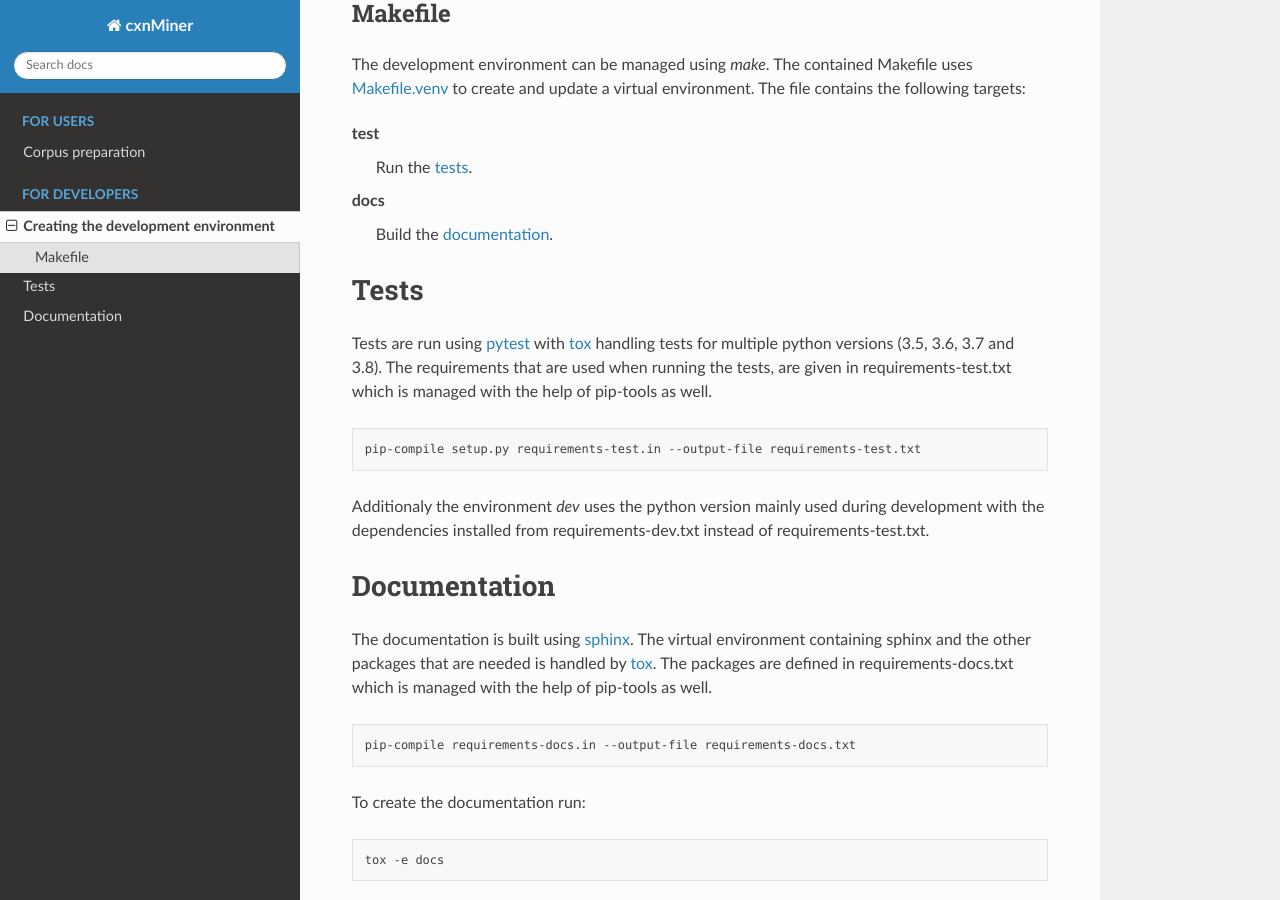
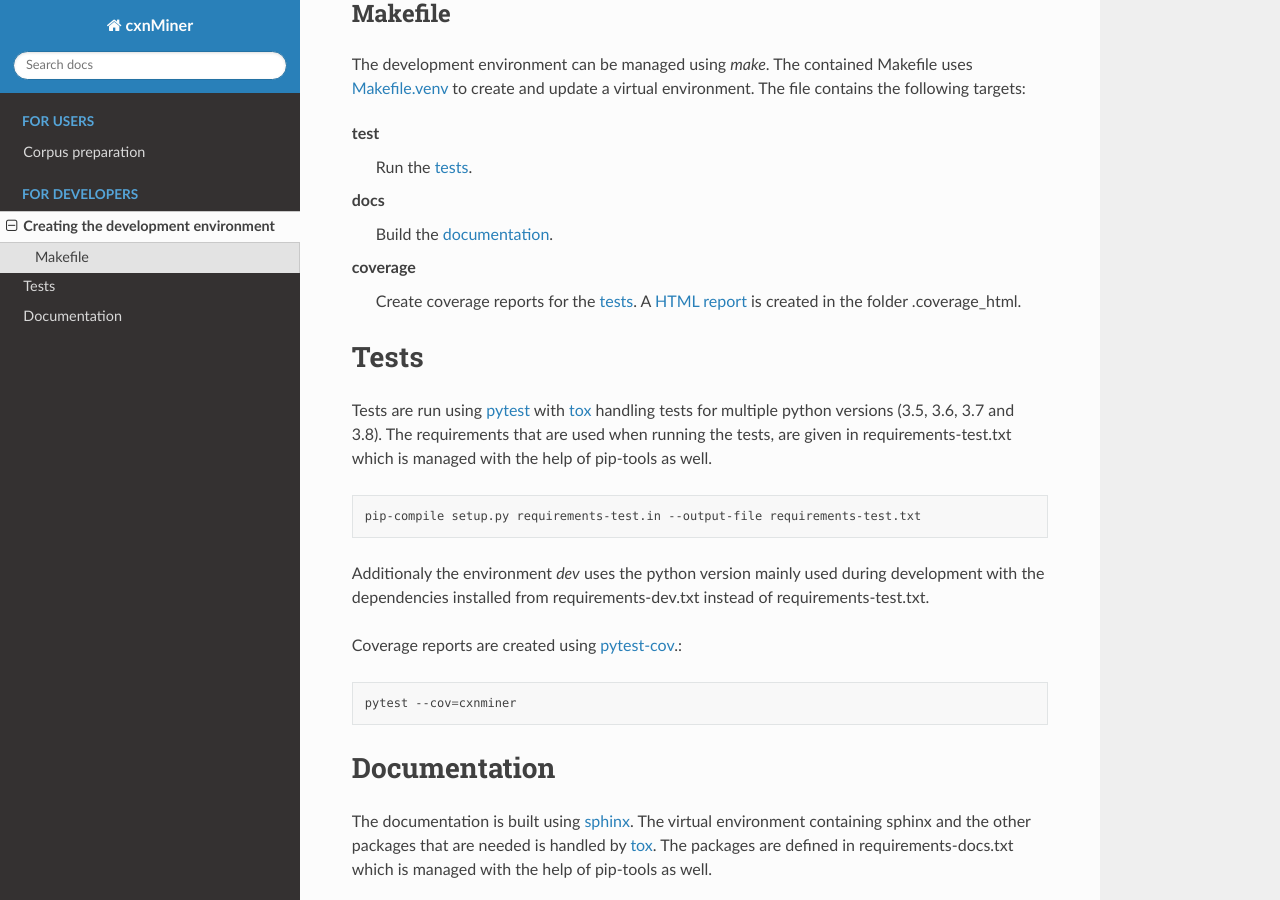
Before and after one commit to fab-bar/cxnMiner, a Sphinx documentation site: the page built from docs/development.rst, in a window 1280 px wide and 900 px high, scrolled down 939 px. Built offline with Sphinx 7.4.7 and the Read the Docs theme 2.0.0, drawn with Linux system fonts in a browser that asks for light colours.

Commit message:
Add test coverage

```diff
--- a/docs/development.rst
+++ b/docs/development.rst
@@ -51,6 +51,10 @@ test
   Run the :ref:`tests <tests>`.
 docs
   Build the :ref:`documentation <docs>`.
+coverage
+  Create coverage reports for the :ref:`tests <tests>`. A `HTML report
+  <https://coverage.readthedocs.io/en/coverage-5.0.3/cmd.html#html-annotation>`_
+  is created in the folder .coverage_html.
 
 .. _tests:
 
@@ -71,6 +75,13 @@ Additionaly the environment `dev` uses the python version mainly used during
 development with the dependencies installed from requirements-dev.txt instead of
 requirements-test.txt.
 
+Coverage reports are created using `pytest-cov
+<https://pytest-cov.readthedocs.io>`_.:
+
+.. code-block:: bash
+
+   pytest --cov=cxnminer
+
 .. _docs:
 
 Documentation
--- a/requirements-dev.txt
+++ b/requirements-dev.txt
@@ -15,6 +15,7 @@ catalogue==1.0.0          # via spacy
 certifi==2019.11.28       # via requests
 chardet==3.0.4            # via requests
 conllu==2.2.2
+coverage==5.0.3           # via pytest-cov
 cymem==2.0.3              # via preshed, spacy, thinc
 https://github.com/explosion/spacy-models/releases/download/de_core_news_sm-2.2.0/de_core_news_sm-2.2.0.tar.gz#egg=de_core_news_sm
 decopatch==1.4.7          # via pytest-cases
@@ -48,6 +49,7 @@ py==1.8.1                 # via pytest, tox
 pygments==2.5.2           # via ipython
 pyparsing==2.4.6          # via packaging
 pytest-cases==1.12.2
+pytest-cov==2.8.1
 pytest==5.3.5
 python-dateutil==2.8.0    # via botocore
 requests==2.22.0          # via smart-open, spacy
--- a/requirements-test.txt
+++ b/requirements-test.txt
@@ -10,6 +10,7 @@ catalogue==1.0.0          # via spacy
 certifi==2019.11.28       # via requests
 chardet==3.0.4            # via requests
 conllu==2.2.2
+coverage==5.0.3           # via pytest-cov
 cymem==2.0.3              # via preshed, spacy, thinc
 decopatch==1.4.7          # via pytest-cases
 idna==2.8                 # via requests
@@ -26,6 +27,7 @@ preshed==3.0.2            # via spacy, thinc
 py==1.8.1                 # via pytest
 pyparsing==2.4.6          # via packaging
 pytest-cases==1.12.2
+pytest-cov==2.8.1
 pytest==5.3.5
 requests==2.22.0          # via spacy
 six==1.14.0               # via makefun, packaging, pathlib2, pytest-cases
--- a/setup.cfg
+++ b/setup.cfg
@@ -9,6 +9,9 @@ parentdir_prefix = cxnMiner-
 [tool:pytest]
 filterwarnings =
     ignore:WARNING the new order is not taken into account !!:UserWarning:pytest_cases
+
+[coverage:run]
+omit = cxnminer/_version.py
 
 [tox:tox]
 envlist = py35, py36, py37, py38, dev
```
Also changed, not shown: 5 other files.
